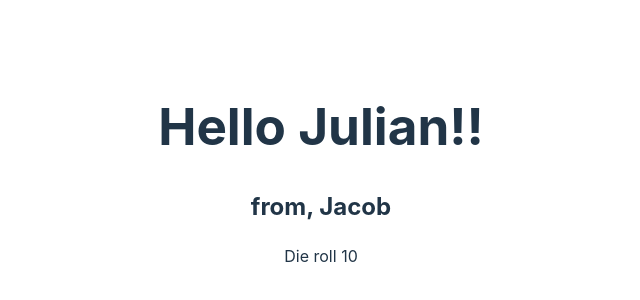
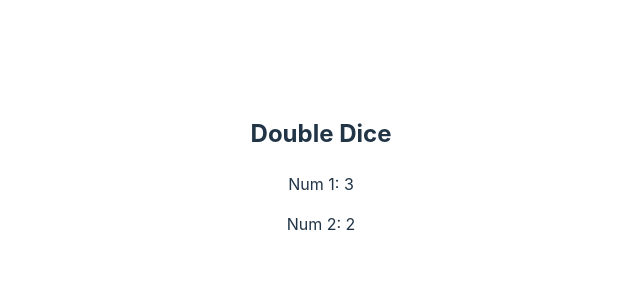
Before and after one commit to jpared3s/CS-WebDev, a React (Vite) app in the folder first-react-app/: page / in a window 1280 px wide. Shown: the part 226-526 px from the top of the page, without its empty margins (319-959 px from the left). Built offline with nearby package versions, Linux system fonts and the light colour scheme.

Commit message:
react conditionals exercise

```diff
--- a/first-react-app/src/App.jsx
+++ b/first-react-app/src/App.jsx
@@ -1,12 +1,14 @@
 import "./App.css";
-import Greeter from "./greeter";
-import Die from "./die";
+// import Greeter from "./greeter";
+// import Die from "./die";
+import DoubleDice from "./DoubleDice";
 
 function App() {
   return (
     <div>
-      <Greeter person="Julian" from="Jacob"/>
-      <Die numSides={20}/>
+      {/* <Greeter person="Julian" from="Jacob"/>
+      <Die numSides={20}/> */}
+      <DoubleDice />
     </div>
   );
 }
--- /dev/null
+++ b/first-react-app/src/DoubleDice.jsx
@@ -0,0 +1,13 @@
+export default function DoubleDice() {
+  const num1 = Math.floor(Math.random() * 3) + 1;
+  const num2 = Math.floor(Math.random() * 3) + 1;
+
+  return (
+    <div>
+      <h2>Double Dice</h2>
+      {num1 === num2 && <h3>You Win!</h3>}
+      <p>Num 1: {num1}</p>
+      <p>Num 2: {num2}</p>
+    </div>
+  );
+}
```
